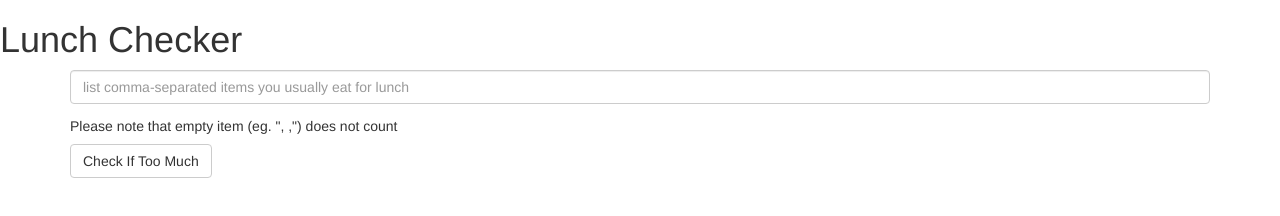
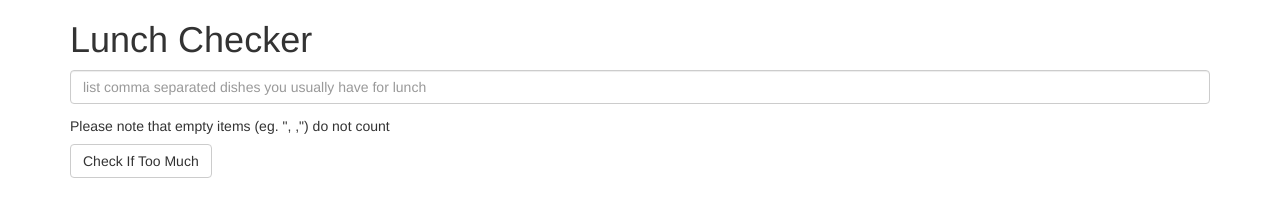
Before and after one commit to tamasveress/module1-solution, a plain HTML site: page index.html in a window 1280 px wide. Drawn offline with Linux system fonts and the light colour scheme.

Commit message:
module1-solution

```diff
--- a/index.html
+++ b/index.html
@@ -4,27 +4,29 @@
     <title>Lunch Checker</title>
     <meta charset="utf-8">
     <link rel="stylesheet" href="styles/bootstrap.min.css">
+    <style>
+      .message { font-size: 1.3em; font-weight: bold; }
+    </style>
     <script src="angular.min.js"></script>
     <script src="app.js"></script>
   </head>
-<bod>
-   <h1>Lunch Checker</h1>
+<body>
    <div class="container" ng-controller="LunchCheckController">
-     <div class="form-group" ng-class="inputClass">
+     <h1>Lunch Checker</h1>
+     <div class="form-group">
        <input id="lunch-menu" type="text"
-           placeholder="list comma-separated items you usually eat for lunch"
+           placeholder="list comma separated dishes you usually have for lunch"
            class="form-control"
-           ng-model="items"
-           ng-keyup="reset();">
+           ng-model="items";">
      </div>
-     <h5>Please note that empty item (eg. ", ,") does not count</h5>
+     <h5>Please note that empty items (eg. ", ,") do not count</h5>
      <div class="form-group">
            <button class="btn btn-default" ng-click="check();">Check If Too Much</button>
      </div>
-     <div ng-class="messageClass">
+     <div ng-class="form-group message">
          {{ message }}
      </div>
-     </div>
+   </div>
 
 </body>
 </html>
```
